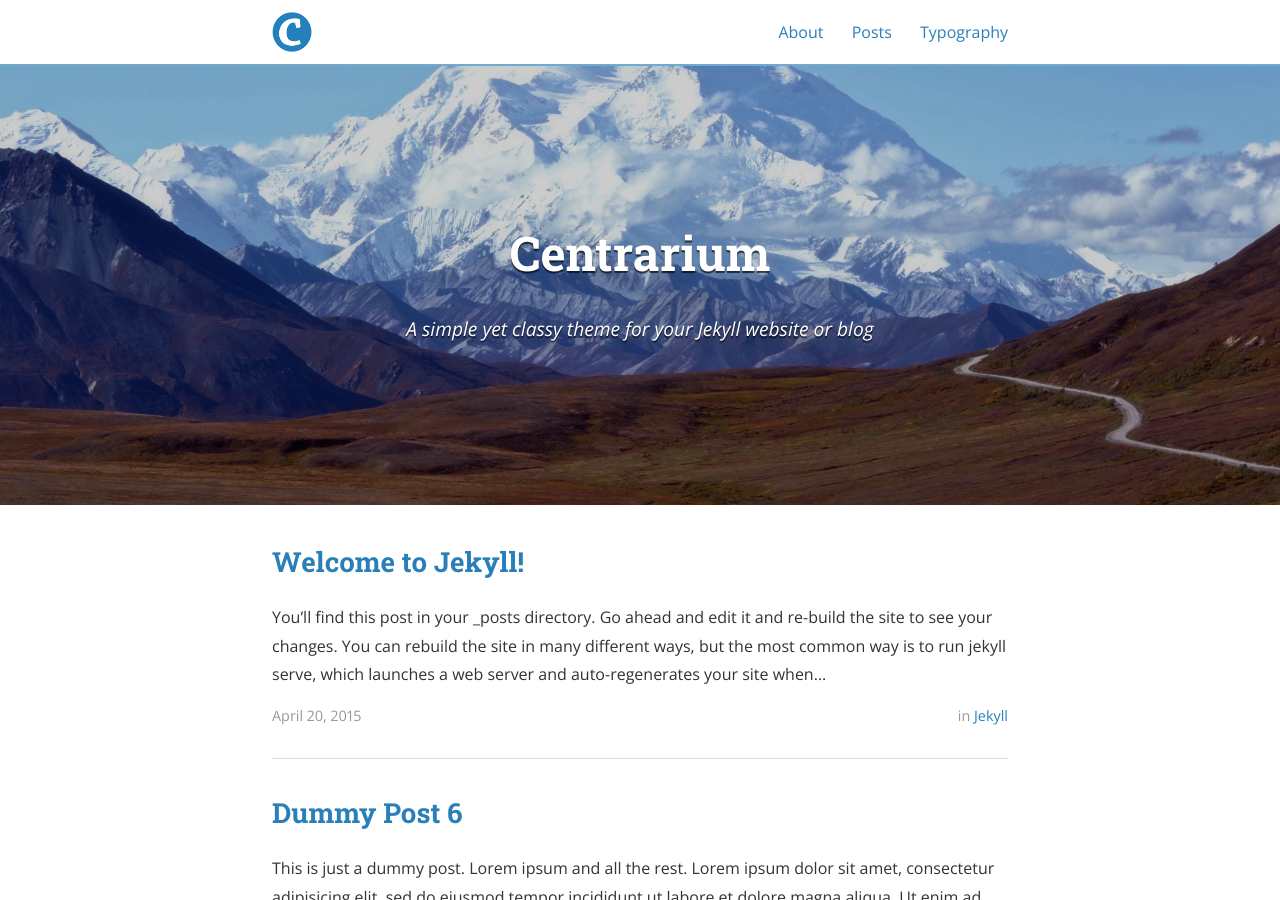
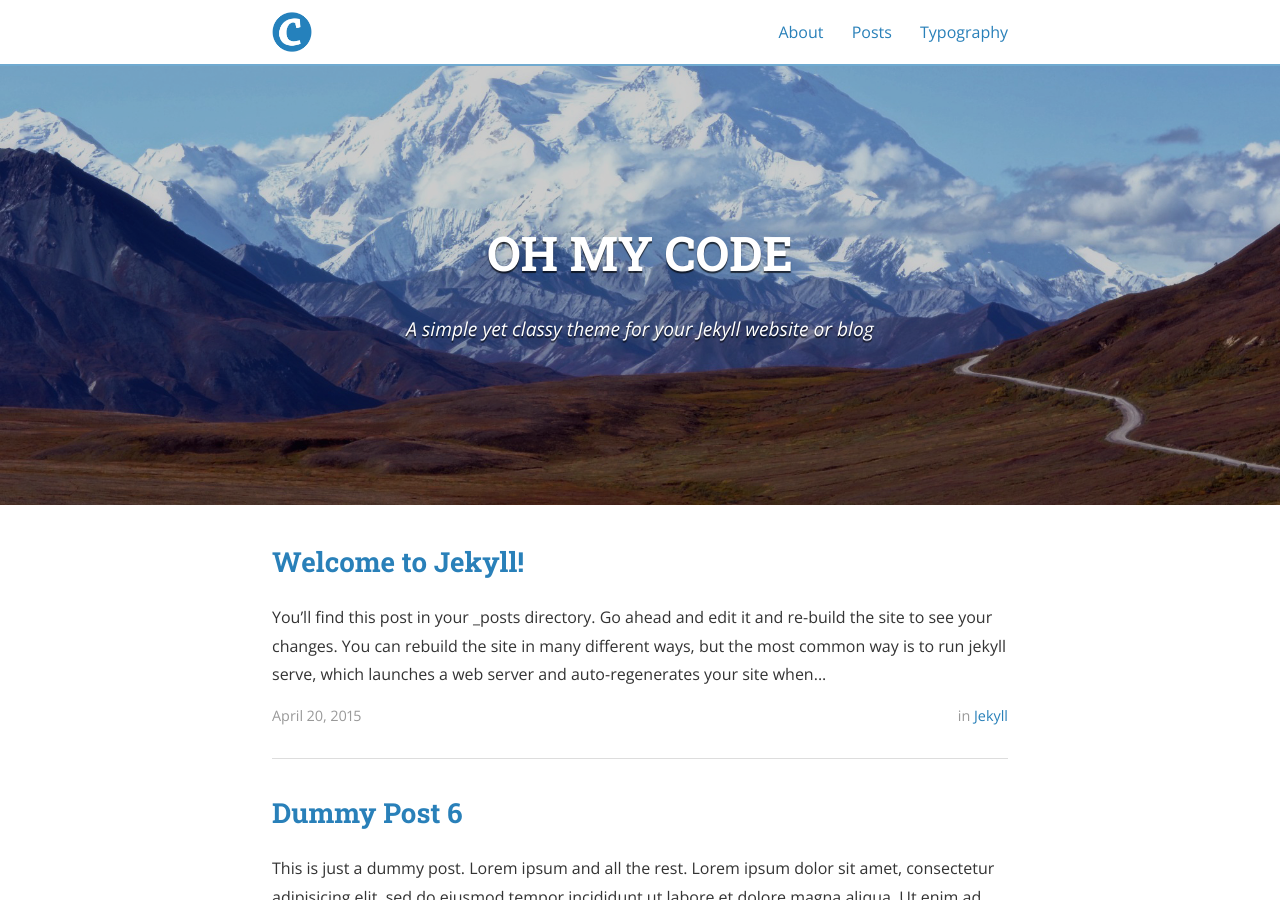
Before and after one commit to ohhhhmy/ohhhhmy.github.io, a Jekyll site: the page built from index.html, in a window 1280 px wide and 900 px high. Built offline with Jekyll 4.4.1, drawn with Linux system fonts in a browser that asks for light colours; nearby versions of some CDN libraries; the list of posts is cut into pages by our own code.

Commit message:
changed gemfile and config

```diff
--- a/Gemfile
+++ b/Gemfile
@@ -3,3 +3,4 @@ gem 'jekyll', '<4'
 gem 'jekyll-archives'
 gem 'jekyll-sitemap'
 gem 'jekyll-paginate-v2'
+gem "kramdown-parser-gfm"
--- a/_config.yml
+++ b/_config.yml
@@ -9,7 +9,7 @@ exclude:
   - "/vendor/"
 
 # Site settings
-title: Centrarium
+title: "OH MY CODE"
 subtitle: "A simple yet classy theme for your Jekyll website or blog"
 email: blcentra@gmail.com
 name: Ben Centra
```
